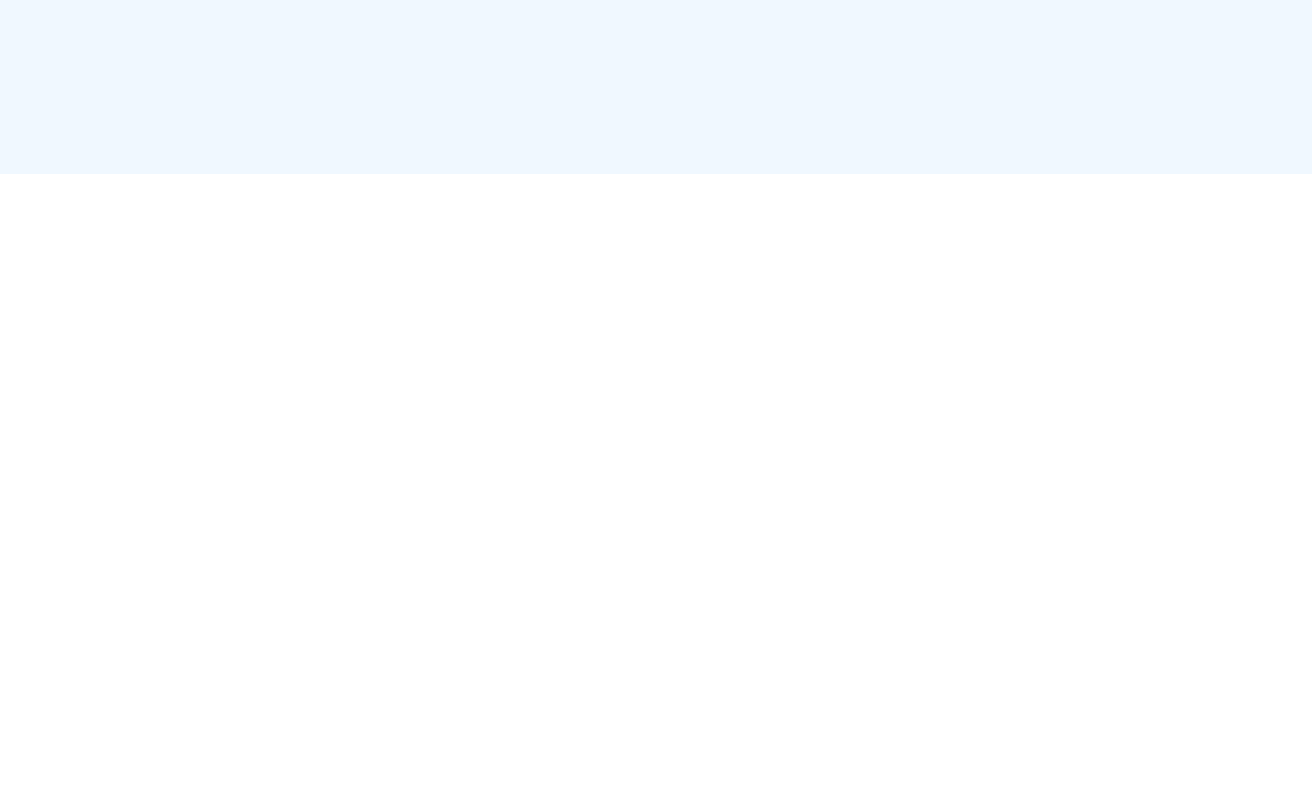
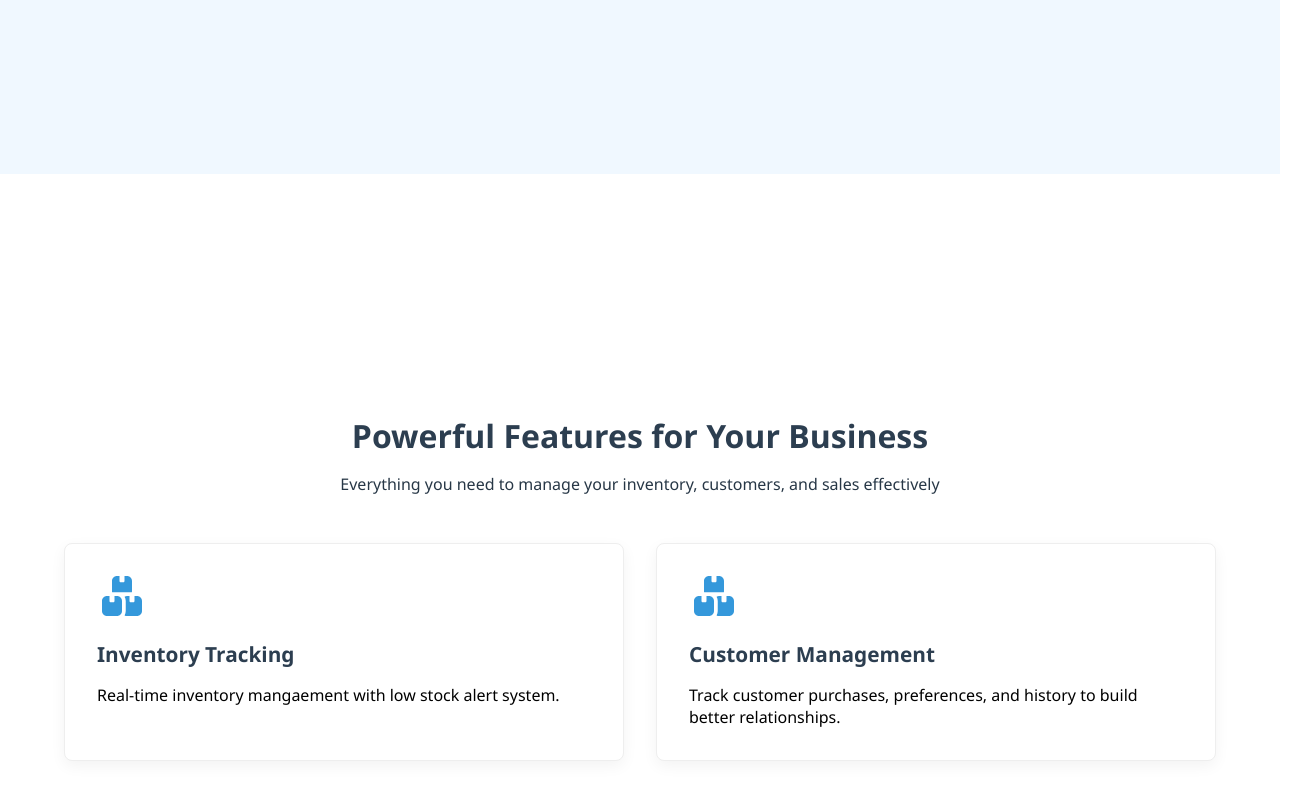
Before and after one commit to Anush980/Customer_Inventory_Management_System, a React (Create React App) app: page / in a window 1280 px wide. Shown: the part 696-1496 px from the top of the page, 1312 px wide, since content can reach past the window. Before the commit the page ends 870 px from the top, so only its background shows below. Built offline with nearby package versions, Linux system fonts and the light colour scheme.

Commit message:
added feat:features landing page

```diff
--- /dev/null
+++ b/src/components/landing/features/Feature.jsx
@@ -0,0 +1,31 @@
+import React from 'react'
+import { FontAwesomeIcon } from "@fortawesome/react-fontawesome";
+import './feature.css';
+
+const Feature = () => {
+  return (
+    <section id="features" className="features-wrapper">
+        <div className="feature-title">
+          <h2>Powerful Features for Your Business</h2>
+          <p>
+            Everything you need to manage your inventory, customers, and sales
+            effectively
+          </p>
+        </div>
+        <div className="features-grid">
+          <div className="feature-card">
+            <FontAwesomeIcon icon="boxes" className='feature-icon' />
+            <h3>Inventory Tracking</h3>
+            <p>Real-time inventory mangaement with low stock alert system.</p>
+          </div>
+          <div className="feature-card">
+            <FontAwesomeIcon icon="boxes" className='feature-icon' />
+            <h3>Customer Management</h3>
+            <p>Track customer purchases, preferences, and history to build better relationships.</p>
+          </div>
+        </div>
+      </section>
+  )
+}
+
+export default Feature
--- /dev/null
+++ b/src/components/landing/features/feature.css
@@ -0,0 +1,57 @@
+    .features-wrapper {
+            padding: 15rem 5%;
+            background-color: white;
+
+        }
+
+        .feature-title {
+            text-align: center;
+            margin-bottom: 3rem;
+        }
+
+        .feature-title h2 {
+            font-size: 2rem;
+            color: var(--dark);
+            margin-bottom: 1rem;
+        }
+
+        .feature-title p {
+            color: var(--gray);
+            max-width: 700px;
+            margin: 0 auto;
+        }
+
+        .features-grid {
+            display: grid;
+            grid-template-columns: repeat(auto-fit, minmax(300px, 1fr));
+            gap: 2rem;
+            max-width: 1200px;
+            margin: 0 auto;
+        }
+
+        .feature-card {
+            background-color: white;
+            border-radius: 8px;
+            padding: 2rem;
+            box-shadow: 0 5px 15px rgba(0,0,0,0.05);
+            transition: transform 0.3s, box-shadow 0.3s;
+            border: 1px solid #eee;
+        }
+
+        .feature-card:hover {
+            transform: translateY(-5px);
+            box-shadow: 0 10px 25px rgba(0,0,0,0.1);
+            border-color: var(--primary);
+        }
+
+        .feature-icon {
+            font-size: 2.5rem;
+            color: var(--primary);
+            margin-bottom: 1.5rem;
+        }
+
+        .feature-card h3 {
+            font-size: 1.3rem;
+            margin-bottom: 1rem;
+            color: var(--dark);
+        }
--- a/src/components/landing/navbar/landingNavbar.css
+++ b/src/components/landing/navbar/landingNavbar.css
@@ -6,7 +6,6 @@
     z-index: 100;
 }
 .navbar-content{
-
     display: flex;
     justify-content: space-between;
     width: 100vw;
--- a/src/pages/landingPage/index.jsx
+++ b/src/pages/landingPage/index.jsx
@@ -1,36 +1,48 @@
-import React from 'react'
-import preview from "../../assets/Preview/DashboardPreview.png"
+import React from "react";
+import preview from "../../assets/Preview/DashboardPreview.png";
 import { useNavigate } from "react-router-dom";
-import Button from "../../components/ui/Button/Button"
-import LandingNavbar from '../../components/landing/navbar/LandingNavbar';
+import Button from "../../components/ui/Button/Button";
+import LandingNavbar from "../../components/landing/navbar/LandingNavbar";
 import "./landingPage.css";
+import Feature from "../../components/landing/features/Feature";
+
 
 const LandingPage = () => {
   const navigate = useNavigate();
   return (
-
     <div className="landing-page-wrapper">
-      <LandingNavbar/>
+      <LandingNavbar />
       <section className="hero">
         <div className="hero-content">
           <div className="hero-left">
-        <h2>Manage Your <span>Business Operations</span> with All-in-One Management</h2>
-                <p>StockMate helps you manage customers, inventory, sales from one powerful
-                     platform. Save time and manage your business in smart way.</p>
+            <h2>
+              Manage Your <span>Business Operations</span> with All-in-One
+              Management
+            </h2>
+            <p>
+              StockMate helps you manage customers, inventory, sales from one
+              powerful platform. Save time and manage your business in smart
+              way.
+            </p>
             <div className="hero-buttons">
-
-                    <Button variant='primary' onClick={()=>{navigate("/login")}}>Login</Button>
+              <Button
+                variant="primary"
+                onClick={() => {
+                  navigate("/login");
+                }}
+              >
+                Login
+              </Button>
             </div>
           </div>
           <div className="hero-right">
-        <img src={preview} alt='dashboard-preview'/>
+            <img src={preview} alt="dashboard-preview" />
           </div>
         </div>
       </section>
+      <Feature/>
     </div>
+  );
+};
 
-
-  )
-}
-
-export default LandingPage
+export default LandingPage;
--- a/src/pages/landingPage/landingPage.css
+++ b/src/pages/landingPage/landingPage.css
@@ -1,6 +1,7 @@
 .landing-page-wrapper{
  background-color: aliceblue;
  min-height: 100vh;
+max-width:100vw;
 
 }
  .hero {
```
Lines whose indentation alone changed are shown as unchanged.
